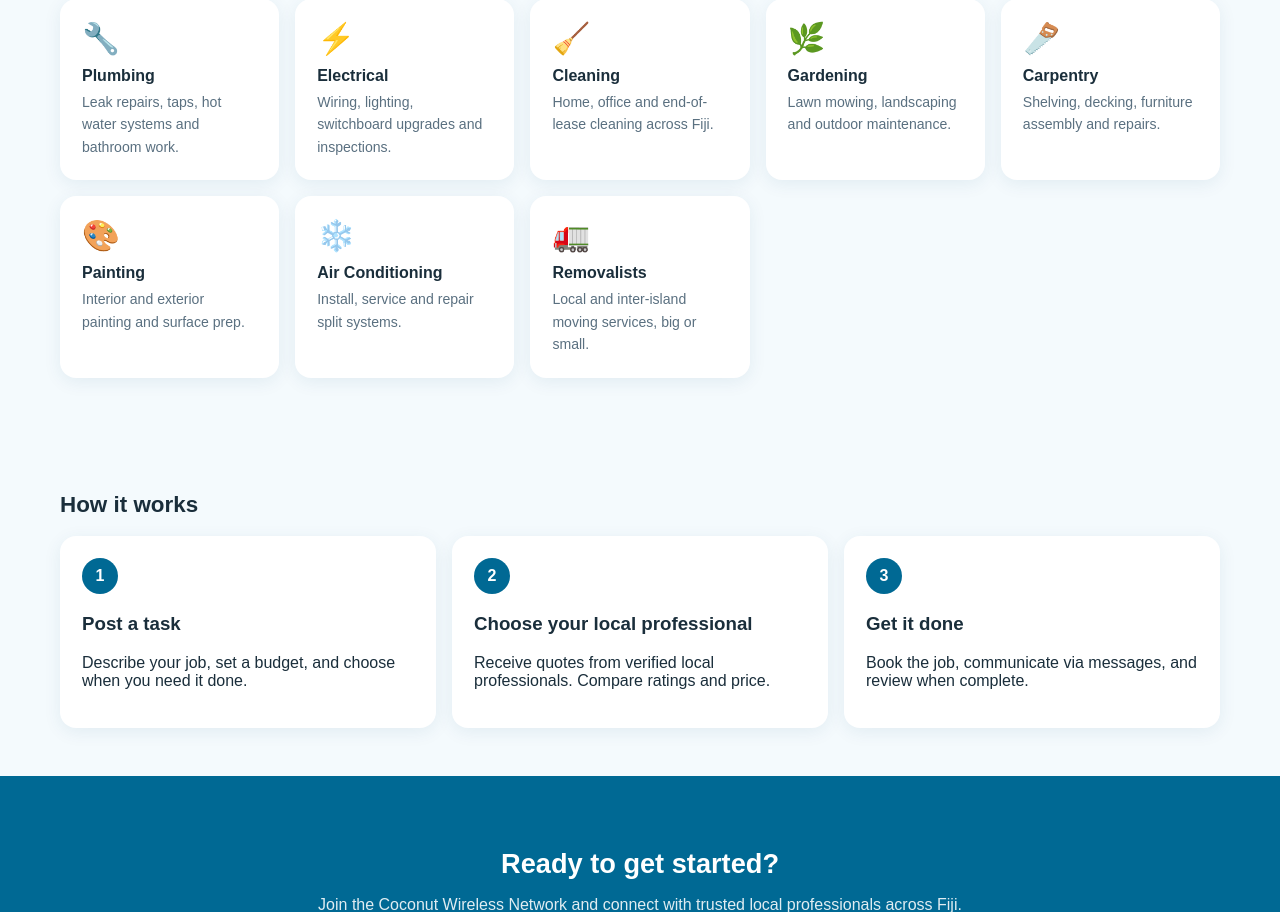
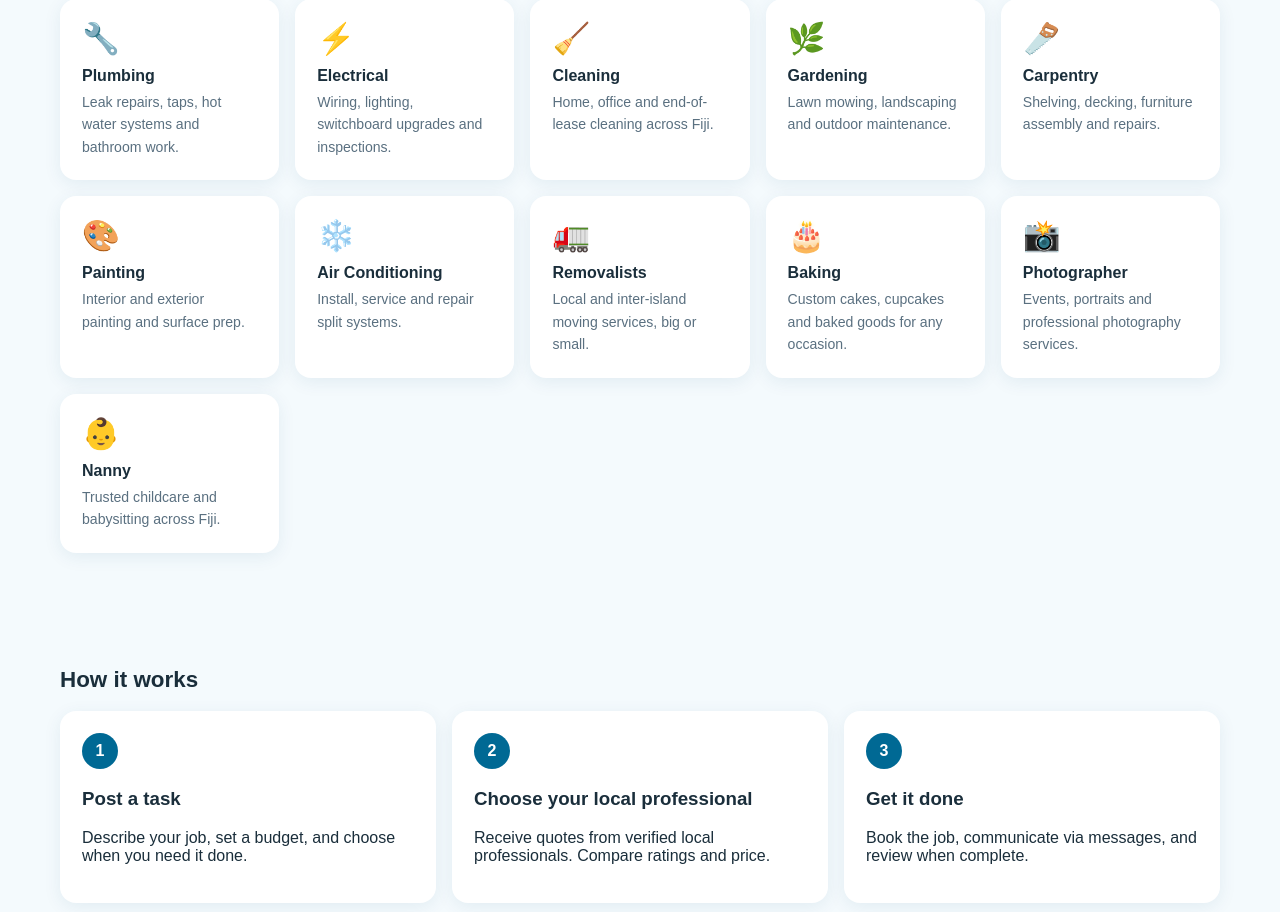
Before and after one commit to cameronmar/tradie-website, a Django app: page / in a window 1280 px wide. Shown: the part 567-1479 px from the top of the page. Run offline with Django 5.2, Linux system fonts and the light colour scheme; data that the repository does not hold is empty.

Commit message:
Add baking, photographer, and nanny cards to homepage services
Switch the baker category icon from a croissant to a cake, and seed a
new nanny category so both surface in the Popular Services grid.

Co-Authored-By: Claude Sonnet 5 <noreply@anthropic.com>

```diff
--- a/marketplace/templates/marketplace/home.html
+++ b/marketplace/templates/marketplace/home.html
@@ -66,6 +66,9 @@
         <a href="{% url 'browse_tasks' %}?category=painting" class="svc-card"><div class="svc-icon">🎨</div><h3>Painting</h3><p>Interior and exterior painting and surface prep.</p></a>
         <a href="{% url 'browse_tasks' %}?category=aircon" class="svc-card"><div class="svc-icon">❄️</div><h3>Air Conditioning</h3><p>Install, service and repair split systems.</p></a>
         <a href="{% url 'browse_tasks' %}?category=removalist" class="svc-card"><div class="svc-icon">🚛</div><h3>Removalists</h3><p>Local and inter-island moving services, big or small.</p></a>
+        <a href="{% url 'browse_tasks' %}?category=baker" class="svc-card"><div class="svc-icon">🎂</div><h3>Baking</h3><p>Custom cakes, cupcakes and baked goods for any occasion.</p></a>
+        <a href="{% url 'browse_tasks' %}?category=photographer" class="svc-card"><div class="svc-icon">📸</div><h3>Photographer</h3><p>Events, portraits and professional photography services.</p></a>
+        <a href="{% url 'browse_tasks' %}?category=nanny" class="svc-card"><div class="svc-icon">👶</div><h3>Nanny</h3><p>Trusted childcare and babysitting across Fiji.</p></a>
       </div>
     </section>
 
```
Also changed, not shown: marketplace/migrations/0018_baker_cake_icon_seed_nanny.py (added).
